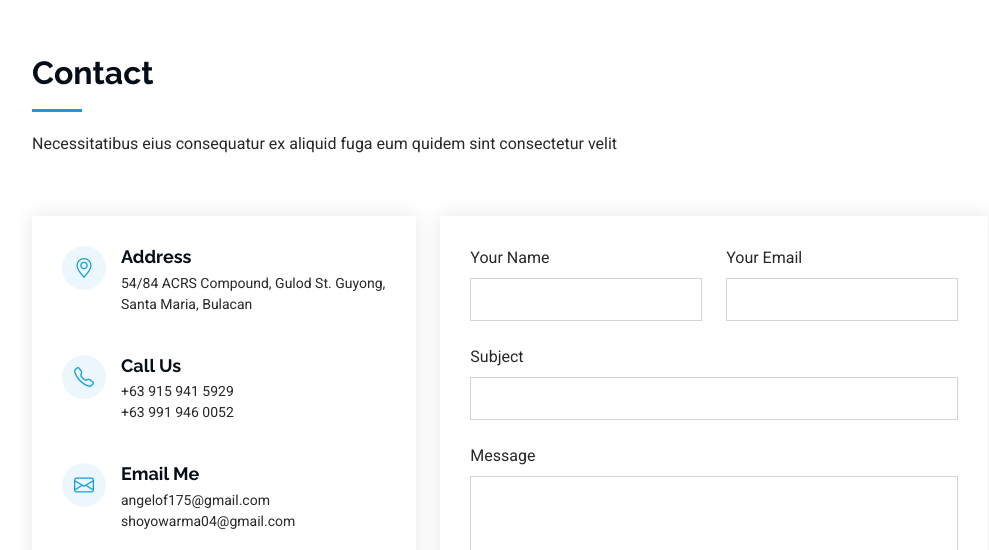
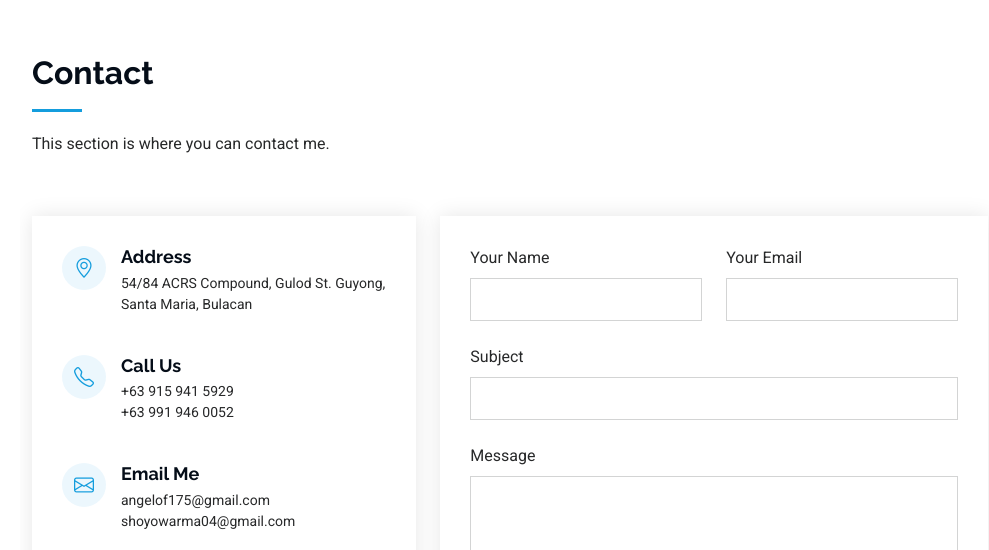
Before and after one commit to angelo1118/angelo1118.github.io, a plain HTML site: page index.html in a window 1280 px wide. Shown: the part 3740-4290 px from the top of the page, without its empty margins (280-1269 px from the left). Drawn offline with Linux system fonts and the light colour scheme.

Commit message:
changer contact section

```diff
--- a/index.html
+++ b/index.html
@@ -336,7 +336,7 @@
       <!-- Section Title -->
       <div class="container section-title" data-aos="fade-up">
         <h2>Contact</h2>
-        <p>Necessitatibus eius consequatur ex aliquid fuga eum quidem sint consectetur velit</p>
+        <p>This section is where you can contact me.</p>
       </div><!-- End Section Title -->
 
       <div class="container" data-aos="fade-up" data-aos-delay="100">
```
